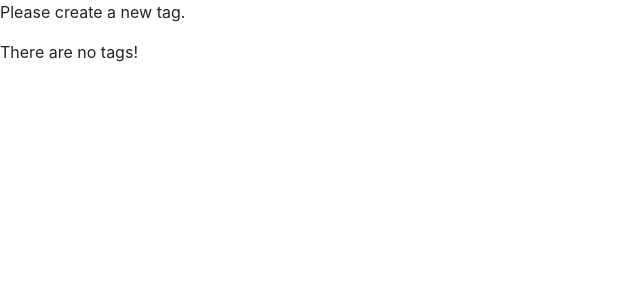
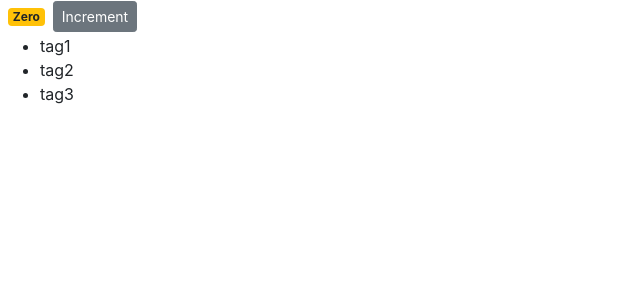
Before and after one commit to lusterane/shopping-list, a React (Create React App) app: page / in a window 1280 px wide. Shown: the top 300 px of the page, without its empty margins (0-640 px from the left). Built offline with nearby package versions, Linux system fonts and the light colour scheme.

Commit message:
Implemented onClick rendering

```diff
--- a/src/components/counter.jsx
+++ b/src/components/counter.jsx
@@ -3,25 +3,33 @@
 export default class Counter extends Component {
     state = {
         count: 0,
-        tags: []
+        tags: ['tag1', 'tag2', 'tag3']
     };
 
-    renderTags() {
-        if (this.state.tags.length === 0) return <p>There are no tags!</p>;
-
-        return (
-            <ul>
-                { this.state.tags.map(tag => <li key={tag}>{ tag }</li>)  }
-            </ul>
-        );
+    handleIncrement(){
+        console.log('Increment Clicked');
     }
 
     render() {
         return (
             <React.Fragment>
-                {this.state.tags.length === 0 && <p>Please create a new tag.</p>}
-                {this.renderTags()}
+                <span className={this.getBadgeClasses()} >{this.formatCount()}</span>
+                <button onClick={this.handleIncrement} className="btn btn-secondary btn-sm">Increment</button>
+                <ul>
+                    { this.state.tags.map(tag => <li key={tag}>{ tag }</li>)  }
+                </ul>
             </React.Fragment>
         );
     }
+
+    getBadgeClasses() {
+        let classes = "badge m-2 badge-";
+        classes += this.state.count === 0 ? "warning" : "primary";
+        return classes;
+    }
+
+    formatCount() {
+        const { count } = this.state;
+        return count === 0 ? 'Zero' : count;
+    }
 }
```
